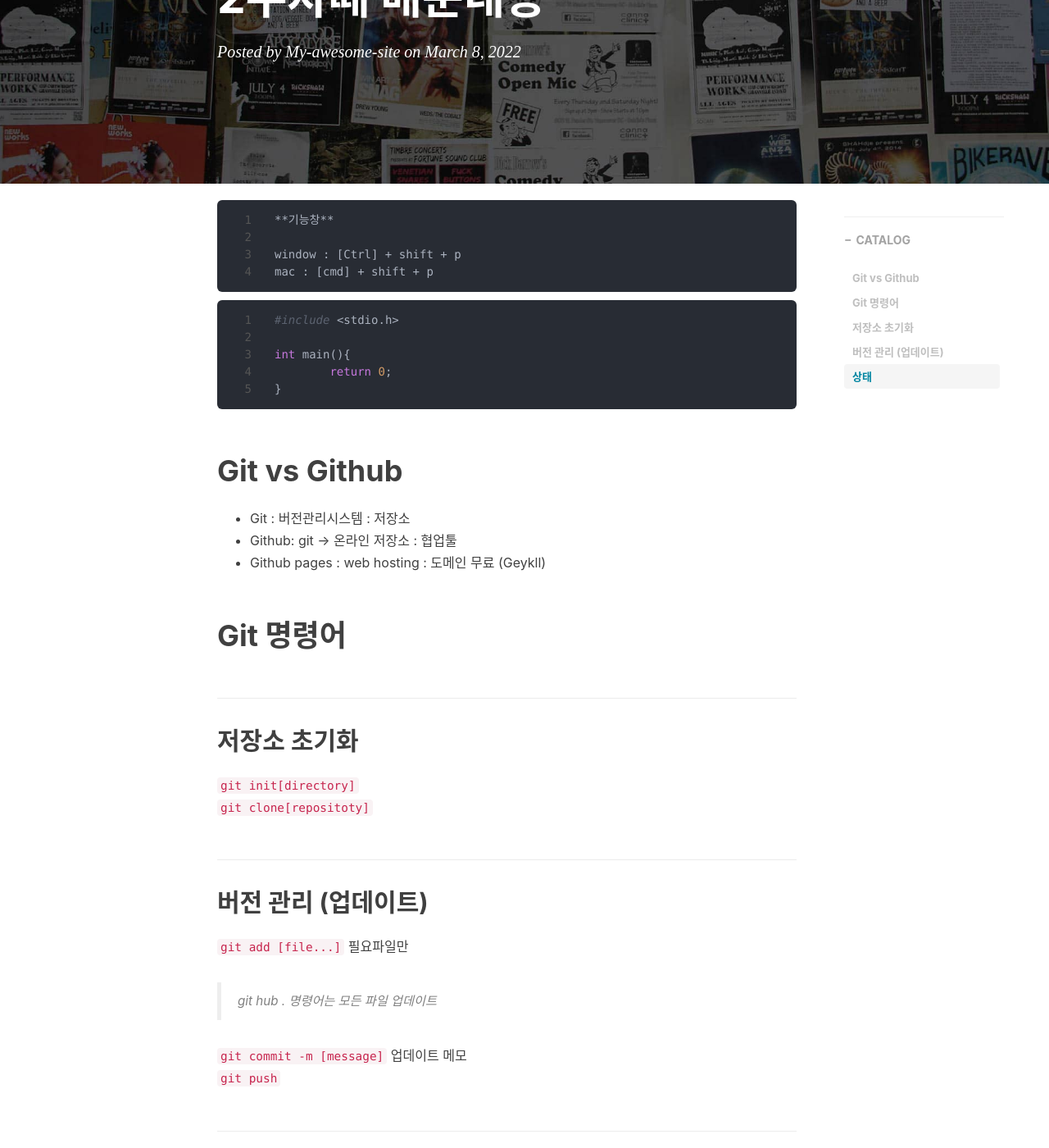
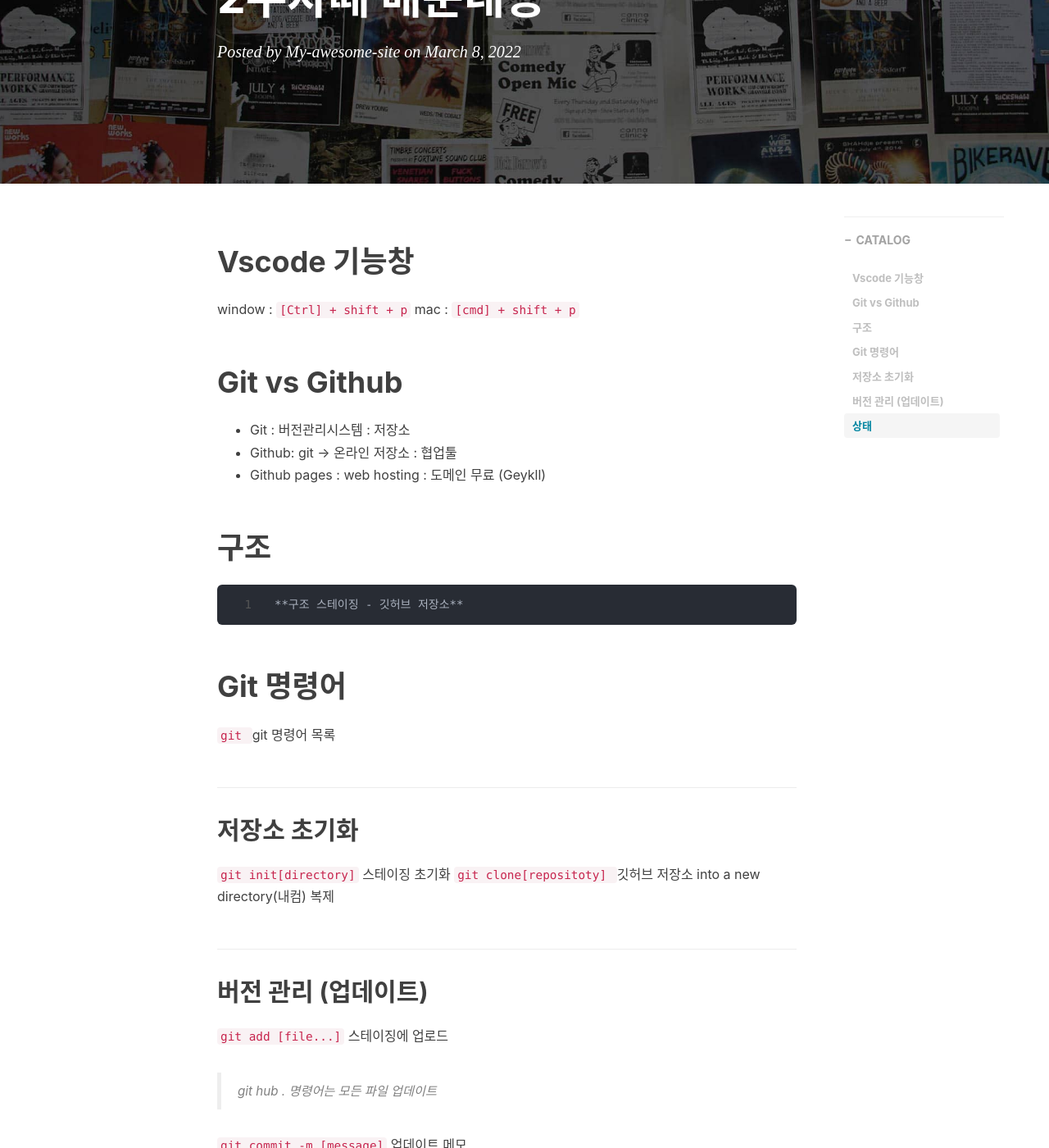
Before and after one commit to bs9972/bs9972.github.io, a Jekyll site: the page built from _posts/2022-03-11-welcome-to-jekyll.markdown, in a window 1280 px wide and 1400 px high, scrolled down 199 px. Shown: the whole window at 82% size. Built offline with Jekyll 4.4.1, drawn with Linux system fonts in a browser that asks for light colours; nearby versions of some CDN libraries; comment, search, counter and statistics services are not loaded; some of the changed text lies outside the part shown.

Commit message:
'posting'

````diff
--- a/_posts/2022-03-11-welcome-to-jekyll.markdown
+++ b/_posts/2022-03-11-welcome-to-jekyll.markdown
@@ -5,20 +5,10 @@ date:   2022-03-09 00:46:45 +0900
 categories: jekyll update
 ---
 
-```
-**기능창**
+# Vscode 기능창
 
-window : [Ctrl] + shift + p
-mac : [cmd] + shift + p
-```
-
-``` c
-#include <stdio.h>
-
-int main(){
-	return 0;
-}
-```
+window : `[Ctrl] + shift + p`
+mac : `[cmd] + shift + p`
 
 # Git vs Github
 
@@ -26,18 +16,25 @@ int main(){
 * Github: git -> 온라인 저장소 : 협업툴
 * Github pages : web hosting : 도메인 무료 (Geykll)
 
+# 구조
+
+	**구조 스테이징 - 깃허브 저장소**
+
 # Git 명령어
 
+`git ` git 명령어 목록
+
 ## 저장소 초기화
-`git init[directory]`
-`git clone[repositoty] `
+`git init[directory]`   스테이징 초기화
+`git clone[repositoty] ` 깃허브 저장소 into a new directory(내컴) 복제
 
 ## 버전 관리 (업데이트)
-`git add [file...]`  필요파일만
+`git add [file...]`  스테이징에 업로드
 > git hub . 명령어는 모든 파일 업데이트
 
 `git commit -m [message]`  업데이트 메모
-`git push `
+`git push ` 컴 -> 깃허브 저장소 업로드
+`git pull' 깃허브 저장소 -> 컴 다운로드
 
 ## 상태
 `git status`
````
